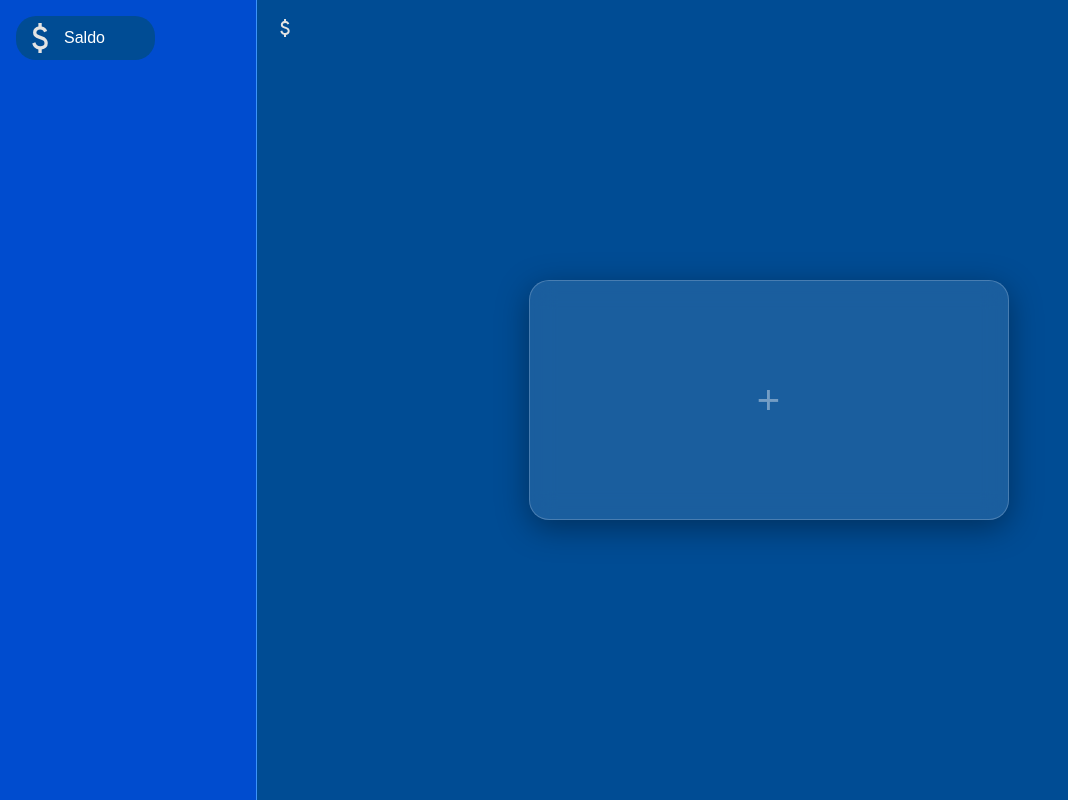
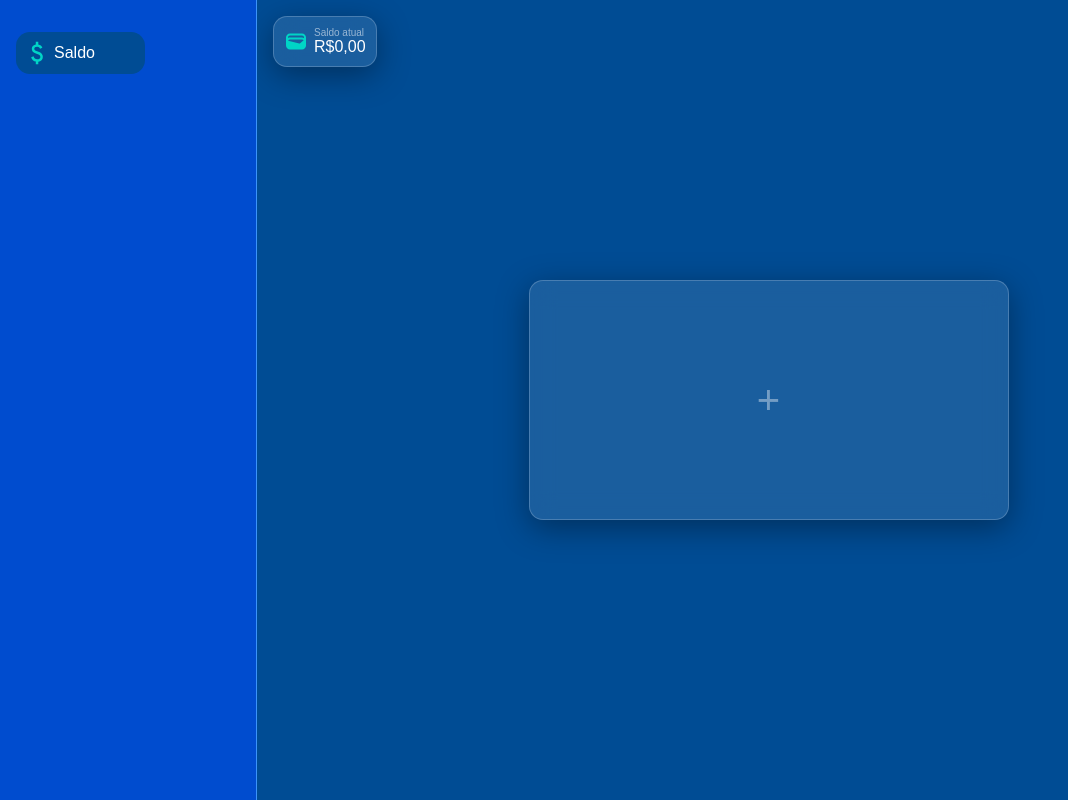
Before and after one commit to jpedropireslucena/site-de-organiza-o-financeira, a plain HTML site: page index.html in a window 1280 px wide. Shown: the whole page, without its empty margins (0-1068 px from the left). Drawn offline with Linux system fonts and the light colour scheme.

Commit message:
estilizaçao saldo atual finalizadas, favicon adiconado

```diff
--- a/index.html
+++ b/index.html
@@ -4,7 +4,7 @@
     <meta charset="UTF-8">
     <meta name="viewport" content="width=device-width, initial-scale=1.0">
     <title>CashFlow</title>
-    <link rel="icon" type="image/png" href="icones/logo.png">
+    <link rel="icon" type="image/png" href="icones/logo_site.png">
     <link rel="stylesheet" href="style.css">
 </head>
 <body>
@@ -13,8 +13,9 @@
 
         <div class="aba">
             <div class="funcoes">
+                <img src="icones/" alt="">
                 <a href="" class="btn_saldo">
-                    <img src="icones/attach_money_24dp_E3E3E3_FILL0_wght400_GRAD0_opsz24.svg" alt="">
+                    <img src="icones/attach_money_24dp_00D4C6_FILL0_wght400_GRAD0_opsz24.svg" alt="">
                     <p>Saldo</p>
                 </a>
             </div>
@@ -22,8 +23,11 @@
 
         <div class="carteira">
             <div class="sald_atual">
-                <img src="icones/attach_money_24dp_E3E3E3_FILL0_wght400_GRAD0_opsz24.svg" alt="">
-
+                <img src="icones/wallet_24dp_00D4C6_FILL0_wght400_GRAD0_opsz24.svg" alt="">
+                <div>
+                    <p id="name_sald">Saldo atual</p>
+                    <p>R$0,00</p>
+                </div>
             </div>
             <div class="cartoes">
               <p>+</p>
--- a/style.css
+++ b/style.css
@@ -17,10 +17,6 @@ body {
     gap: 1px;
     overflow: hidden;
 }
-
-/* =========================================
-   ESTILO DAS FUNCOES (ABA LATERAL)
-   ========================================= */
 
 /*estilo aba de funcoes*/
 .aba{
@@ -46,21 +42,22 @@ body {
 .btn_saldo{
     display: inline-flex;
     align-items: center;
-    gap: 4px;
+    gap: 2px;
     padding-right: 50px;
-    padding-left: 4px;
-    padding-bottom: 2px;
-    padding-top: 2px;
+    padding-left: 6px;
+    padding-bottom: 6px;
+    padding-top: 6px;
     max-width: 100%;
     text-decoration: none;
     color: white;
     background-color: rgb(0, 76, 148);
-    border-radius: 20px;
+    border-radius: 14px;
+    transition: background-color 0.2s ease, transform 0.2s ease;
 }
 
 .btn_saldo img {
-    width: 40px;
-    height: 40px;
+    width: 30px;
+    height: 30px;
     flex-shrink: 0;
 }
 
@@ -70,9 +67,14 @@ body {
     text-overflow: ellipsis;
 }
 
-/* =========================================
-   ESTILO DOS CARTOES E SALDO ATUAL
-   ========================================= */
+.btn_saldo:hover{
+       background: rgba(255, 255, 255, 0.1);
+    backdrop-filter: blur(12px);
+    -webkit-backdrop-filter: blur(12px);
+    border: 1px solid rgba(255, 255, 255, 0.2);
+    box-shadow: 0 8px 32px 0 rgba(0, 0, 0, 0.37);
+
+}
 
 /*estilo cartoes*/
 .carteira {
@@ -88,10 +90,24 @@ body {
 }
 
 .sald_atual {
+    display: flex;
     position: absolute;
     top: 16px;
     left: 16px;
+    padding: 10px;
+    gap: 6px;
     color: white;
+    border-radius: 14px;
+     background: rgba(255, 255, 255, 0.1);
+    backdrop-filter: blur(12px);
+    -webkit-backdrop-filter: blur(12px);
+    border: 1px solid rgba(255, 255, 255, 0.2);
+    box-shadow: 0 8px 32px 0 rgba(0, 0, 0, 0.37);
+}
+
+#name_sald{
+    font-size: 10px;
+    color: rgba(255, 255, 255, 0.553);
 }
 
 .cartoes {
@@ -103,7 +119,7 @@ body {
     backdrop-filter: blur(12px);
     -webkit-backdrop-filter: blur(12px);
     border: 1px solid rgba(255, 255, 255, 0.2);
-    border-radius: 20px;
+    border-radius: 14px;
     box-shadow: 0 8px 32px 0 rgba(0, 0, 0, 0.37);
 }
 
```
Also changed, not shown: icones/attach_money_24dp_00D4C6_FILL0_wght400_GRAD0_opsz24.svg (added), icones/attach_money_24dp_E3E3E3_FILL0_wght400_GRAD0_opsz24.svg (deleted), icones/logo.png (deleted), icones/logo_site.png (added), icones/wallet_24dp_00D4C6_FILL0_wght400_GRAD0_opsz24.svg (added).
